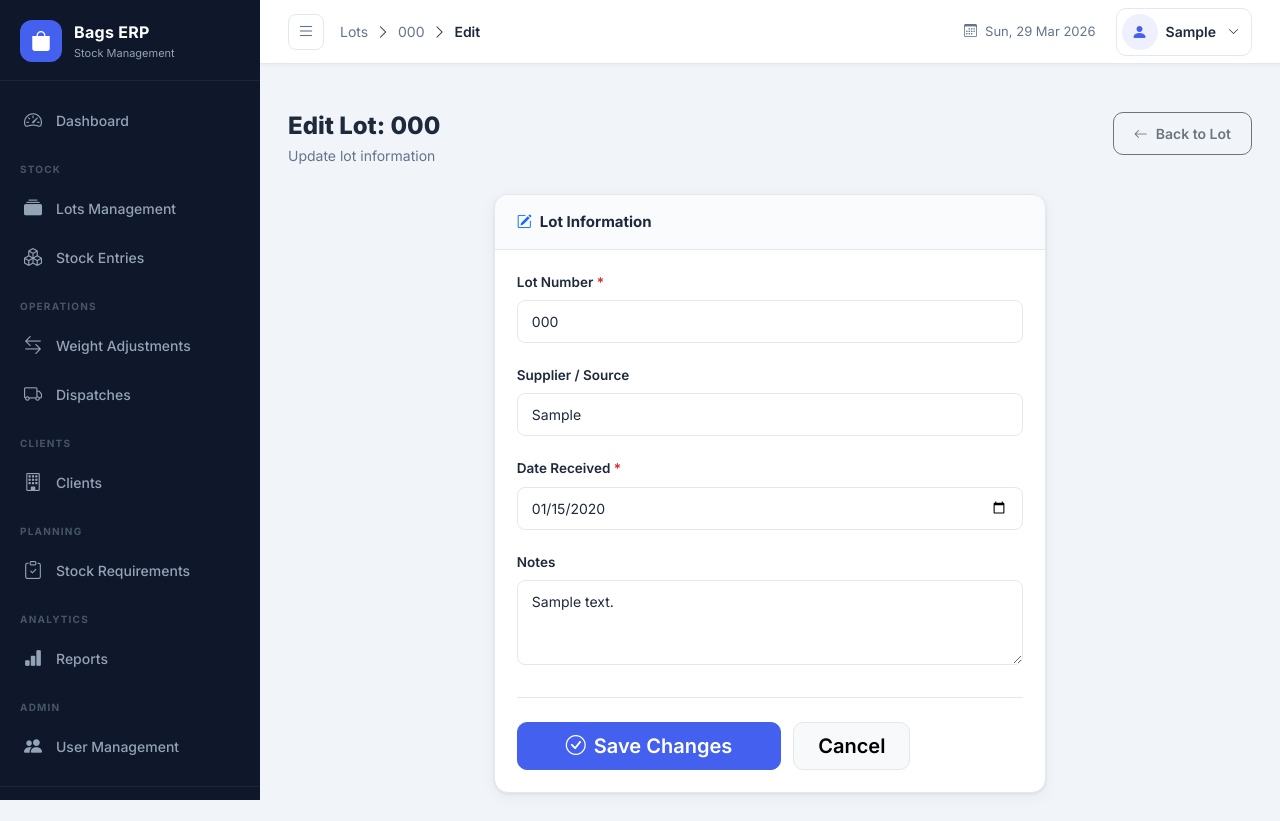
After one commit to engrzani/bags_stock_erp, a Flask app: page /lots/1/edit in a window 1280 px wide. The commit adds this page. Run offline with Flask 3, Linux system fonts and the light colour scheme; the visitor is signed in with stand-in values (Sample User, id 1); tables that the repository leaves empty hold one stand-in row (values such as "Sample post"); some libraries are stand-ins or nearby versions.

Commit message:
feat: add lot edit functionality

```diff
--- a/app.py
+++ b/app.py
@@ -191,6 +191,27 @@ def add_lot():
 def lot_detail(lot_id):
     lot = Lot.query.get_or_404(lot_id)
     return render_template('lot_detail.html', lot=lot, bag_weights=BAG_WEIGHTS)
+
+
+@app.route('/lots/<int:lot_id>/edit', methods=['GET', 'POST'])
+@manager_required
+def edit_lot(lot_id):
+    lot = Lot.query.get_or_404(lot_id)
+    if request.method == 'POST':
+        lot_number = request.form['lot_number'].strip()
+        # Check duplicate only if changed
+        existing = Lot.query.filter_by(lot_number=lot_number).first()
+        if existing and existing.id != lot.id:
+            flash(f'Lot number "{lot_number}" already exists!', 'danger')
+            return redirect(url_for('edit_lot', lot_id=lot_id))
+        lot.lot_number = lot_number
+        lot.supplier = request.form.get('supplier', '').strip()
+        lot.date_received = datetime.strptime(request.form['date_received'], '%Y-%m-%d').date()
+        lot.notes = request.form.get('notes', '').strip()
+        db.session.commit()
+        flash(f'Lot #{lot.lot_number} updated successfully!', 'success')
+        return redirect(url_for('lot_detail', lot_id=lot_id))
+    return render_template('edit_lot.html', lot=lot)
 
 
 @app.route('/lots/<int:lot_id>/delete', methods=['POST'])
--- /dev/null
+++ b/templates/edit_lot.html
@@ -0,0 +1,67 @@
+{% extends 'base.html' %}
+{% block title %}Edit Lot {{ lot.lot_number }} — Bags Stock ERP{% endblock %}
+{% block breadcrumb %}
+<a href="{{ url_for('lots') }}" class="breadcrumb-link">Lots</a>
+<i class="bi bi-chevron-right mx-1"></i>
+<a href="{{ url_for('lot_detail', lot_id=lot.id) }}" class="breadcrumb-link">{{ lot.lot_number }}</a>
+<i class="bi bi-chevron-right mx-1"></i>
+<span class="breadcrumb-current">Edit</span>
+{% endblock %}
+
+{% block content %}
+<div class="page-header">
+  <div>
+    <h1 class="page-title">Edit Lot: {{ lot.lot_number }}</h1>
+    <p class="page-subtitle">Update lot information</p>
+  </div>
+  <a href="{{ url_for('lot_detail', lot_id=lot.id) }}" class="btn btn-outline-secondary btn-action">
+    <i class="bi bi-arrow-left me-2"></i>Back to Lot
+  </a>
+</div>
+
+<div class="row justify-content-center">
+  <div class="col-lg-7">
+    <div class="card-custom">
+      <div class="card-custom-header">
+        <h5 class="card-custom-title">
+          <i class="bi bi-pencil-square me-2 text-primary"></i>Lot Information
+        </h5>
+      </div>
+      <div class="card-custom-body">
+        <form method="POST" action="{{ url_for('edit_lot', lot_id=lot.id) }}">
+          <div class="form-group-custom">
+            <label class="form-label-custom">Lot Number <span class="text-danger">*</span></label>
+            <input type="text" name="lot_number" class="form-control form-control-custom"
+                   value="{{ lot.lot_number }}" required>
+          </div>
+
+          <div class="form-group-custom">
+            <label class="form-label-custom">Supplier / Source</label>
+            <input type="text" name="supplier" class="form-control form-control-custom"
+                   value="{{ lot.supplier or '' }}" placeholder="e.g. Ali Traders, Local Market...">
+          </div>
+
+          <div class="form-group-custom">
+            <label class="form-label-custom">Date Received <span class="text-danger">*</span></label>
+            <input type="date" name="date_received" class="form-control form-control-custom"
+                   value="{{ lot.date_received.strftime('%Y-%m-%d') }}" required>
+          </div>
+
+          <div class="form-group-custom">
+            <label class="form-label-custom">Notes</label>
+            <textarea name="notes" class="form-control form-control-custom" rows="3"
+                      placeholder="Any additional notes...">{{ lot.notes or '' }}</textarea>
+          </div>
+
+          <div class="form-actions">
+            <button type="submit" class="btn btn-primary btn-lg px-5">
+              <i class="bi bi-check-circle me-2"></i>Save Changes
+            </button>
+            <a href="{{ url_for('lot_detail', lot_id=lot.id) }}" class="btn btn-light btn-lg px-4">Cancel</a>
+          </div>
+        </form>
+      </div>
+    </div>
+  </div>
+</div>
+{% endblock %}
--- a/templates/lot_detail.html
+++ b/templates/lot_detail.html
@@ -21,6 +21,11 @@
     <a href="{{ url_for('add_stock') }}" class="btn btn-primary btn-action">
       <i class="bi bi-plus-circle me-2"></i>Add Stock to Lot
     </a>
+    {% if session.get('role') in ['admin', 'manager'] %}
+    <a href="{{ url_for('edit_lot', lot_id=lot.id) }}" class="btn btn-outline-warning btn-action">
+      <i class="bi bi-pencil me-2"></i>Edit Lot
+    </a>
+    {% endif %}
     <a href="{{ url_for('lots') }}" class="btn btn-outline-secondary btn-action">
       <i class="bi bi-arrow-left me-2"></i>Back
     </a>
```
